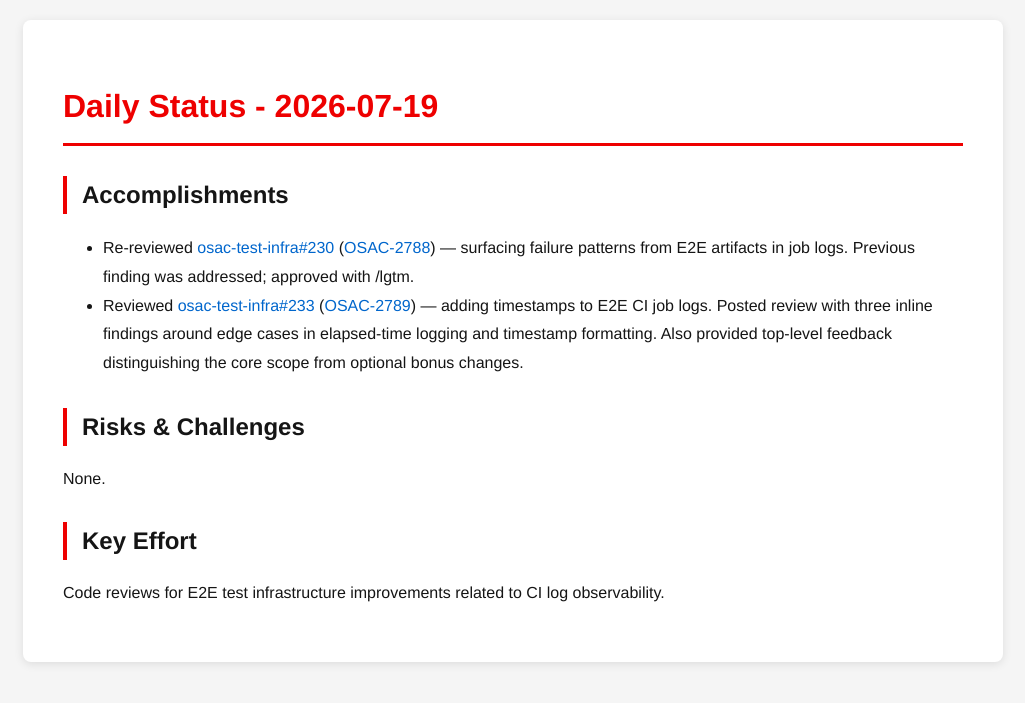
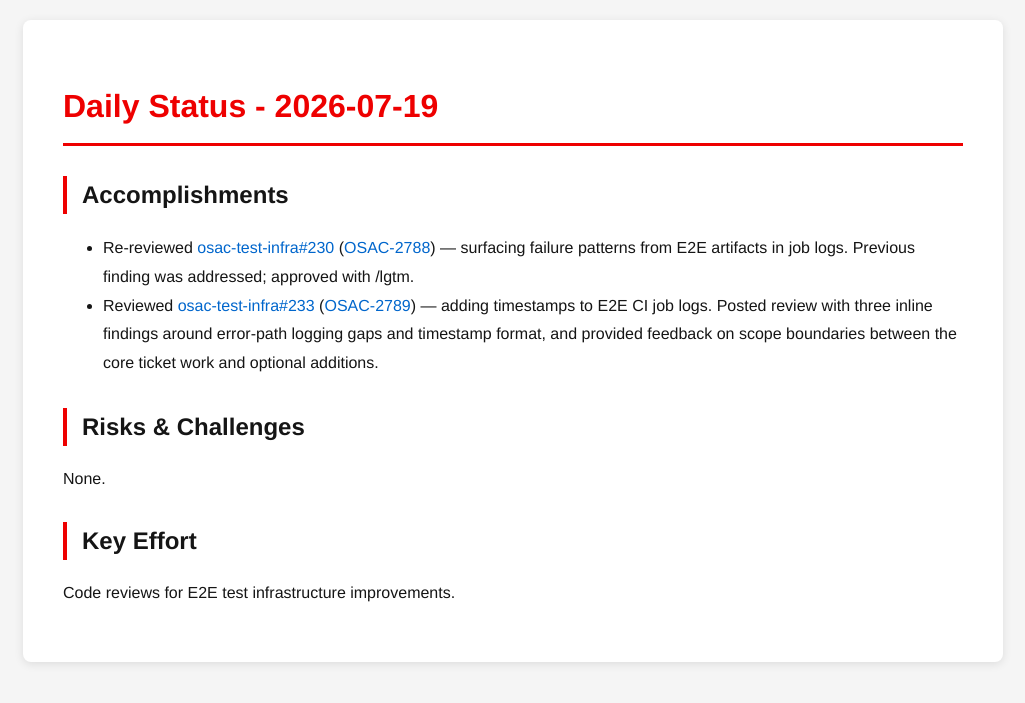
Before and after one commit to tzvatot/daily-status, a Jekyll site: the page built from 2026-07-19.md, in a window 1280 px wide. Shown: the top 703 px of the page, without its empty margins (127-1152 px from the left). Built offline with Jekyll 4.4.1, drawn with Linux system fonts in a browser that asks for light colours.

Commit message:
Daily status update - 2026-07-19

```diff
--- a/2026-07-19.md
+++ b/2026-07-19.md
@@ -8,10 +8,10 @@ date: 2026-07-19
 
 ## Accomplishments
 - Re-reviewed [osac-test-infra#230](https://github.com/osac-project/osac-test-infra/pull/230) ([OSAC-2788](https://redhat.atlassian.net/browse/OSAC-2788)) — surfacing failure patterns from E2E artifacts in job logs. Previous finding was addressed; approved with /lgtm.
-- Reviewed [osac-test-infra#233](https://github.com/osac-project/osac-test-infra/pull/233) ([OSAC-2789](https://redhat.atlassian.net/browse/OSAC-2789)) — adding timestamps to E2E CI job logs. Posted review with three inline findings around edge cases in elapsed-time logging and timestamp formatting. Also provided top-level feedback distinguishing the core scope from optional bonus changes.
+- Reviewed [osac-test-infra#233](https://github.com/osac-project/osac-test-infra/pull/233) ([OSAC-2789](https://redhat.atlassian.net/browse/OSAC-2789)) — adding timestamps to E2E CI job logs. Posted review with three inline findings around error-path logging gaps and timestamp format, and provided feedback on scope boundaries between the core ticket work and optional additions.
 
 ## Risks & Challenges
 None.
 
 ## Key Effort
-Code reviews for E2E test infrastructure improvements related to CI log observability.
+Code reviews for E2E test infrastructure improvements.
```
